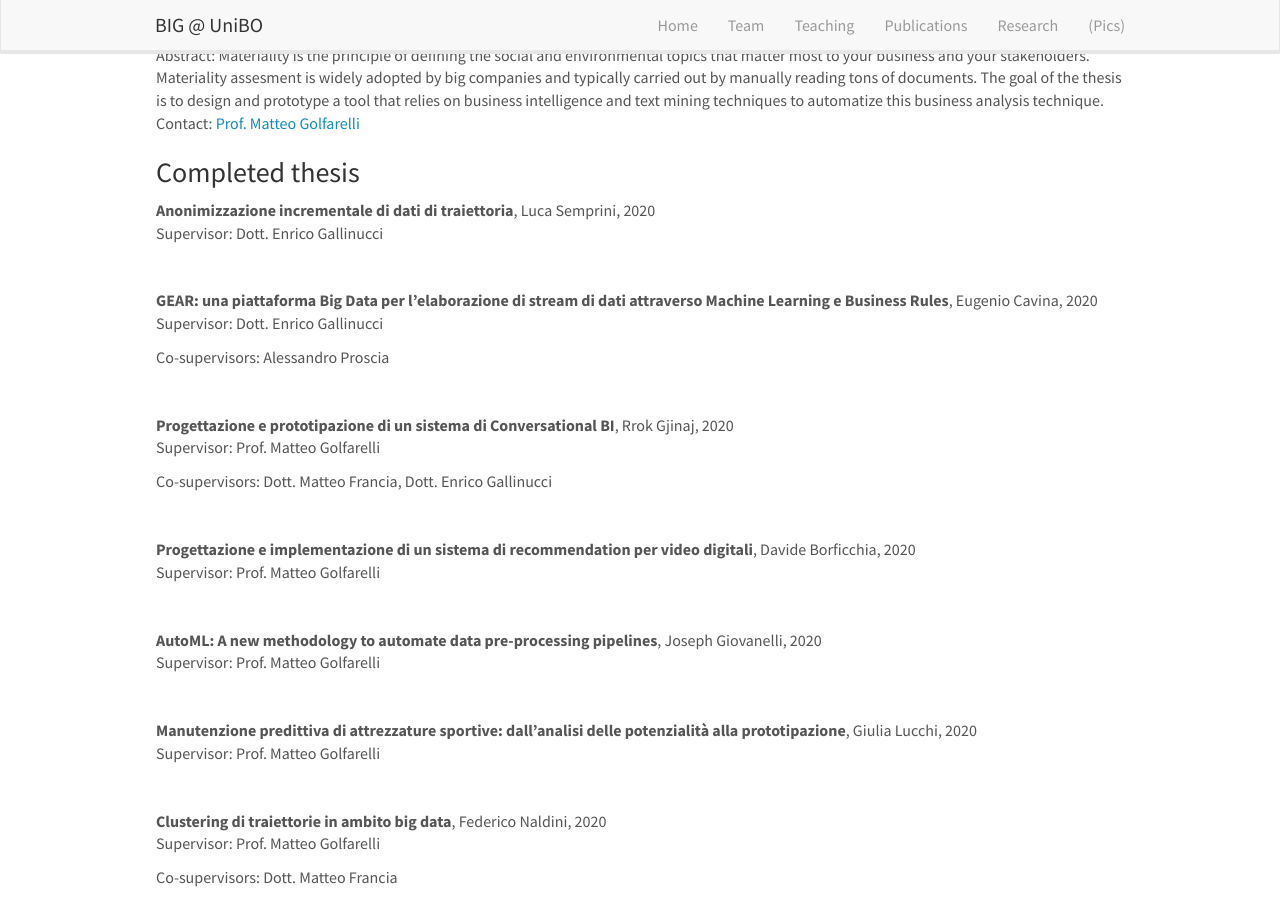
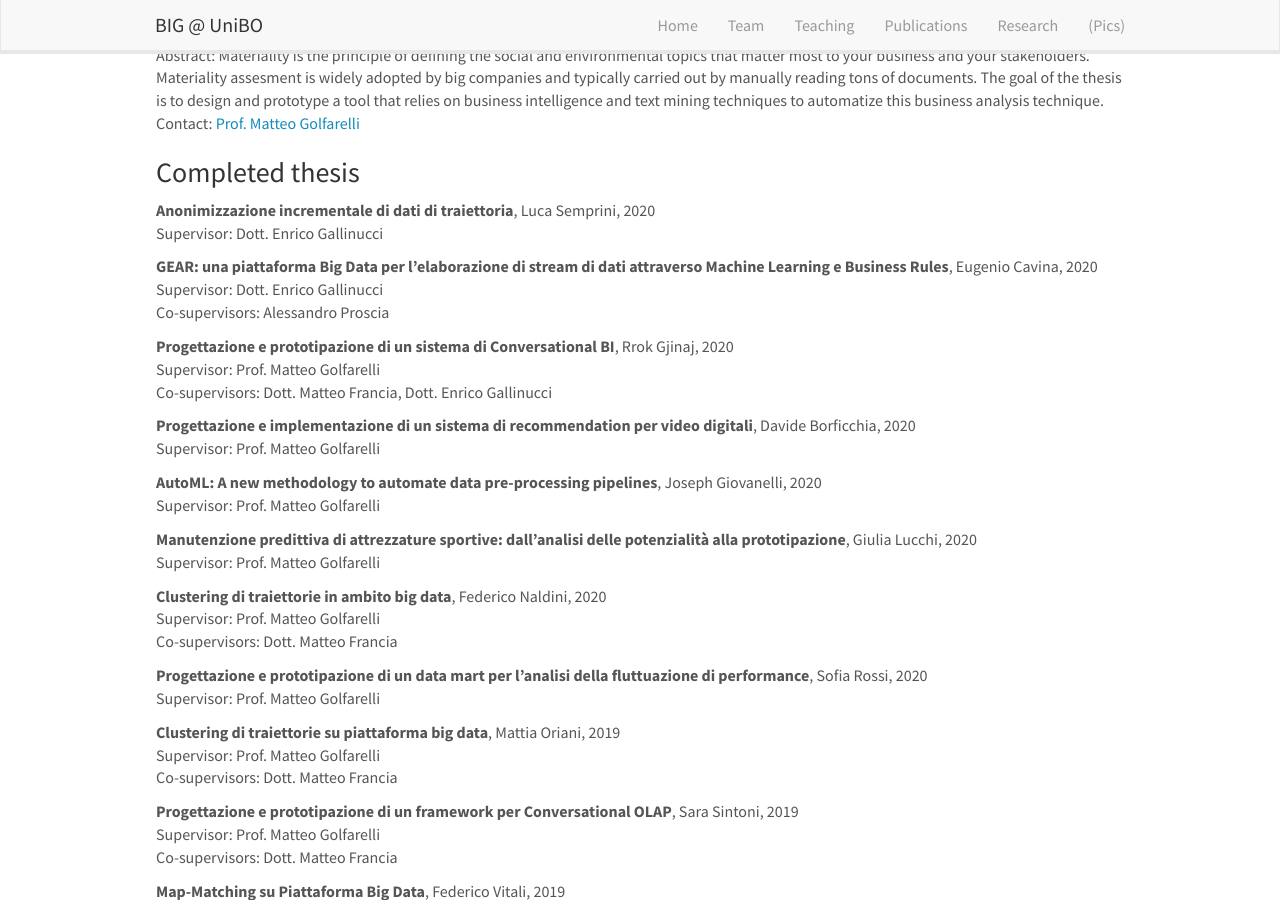
Before and after one commit to big-unibo/big-unibo.github.io, a Jekyll site: the page built from _pages/teaching.md, in a window 1280 px wide and 900 px high, scrolled down 2172 px. Built offline with Jekyll 4.4.1, drawn with Linux system fonts in a browser that asks for light colours; nearby versions of some CDN libraries.

Commit message:
Update teaching.md

```diff
--- a/_pages/teaching.md
+++ b/_pages/teaching.md
@@ -79,14 +79,10 @@ Contact: {{ thesis.contact }}
 {% if thesis.status == "Closed" %}
 
 <strong>{{ thesis.title }}</strong>, {{ thesis.student }}, {{ thesis.year }}<br>
-Supervisor: {{ thesis.supervisor }}
-{% if thesis.co-supervisor %}
-Co-supervisors: {{ thesis.co-supervisor }}
-{% endif %}
-{% if thesis.slides %}
-Slides: {{ thesis.slides }}
-{% endif %}
-<br>
+Supervisor: {{ thesis.supervisor }}<br>
+{% if thesis.co-supervisor %} Co-supervisors: {{ thesis.co-supervisor }}<br>{% endif %}
+{% if thesis.slides %} Slides: {{ thesis.slides }} {% endif %}
+
 
 {% endif %}
 {% endfor %}
```
